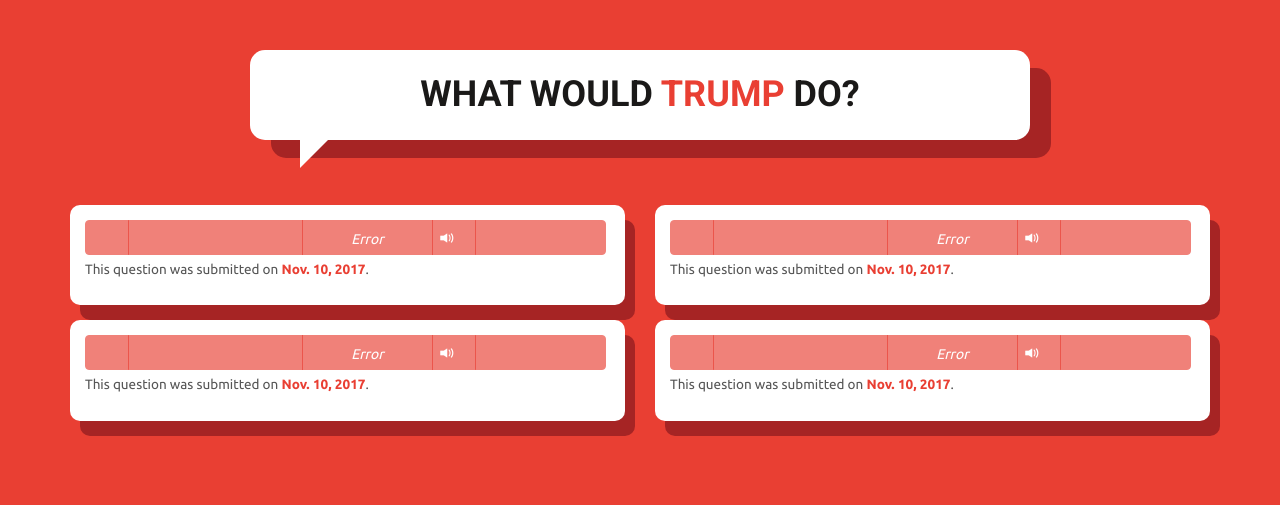
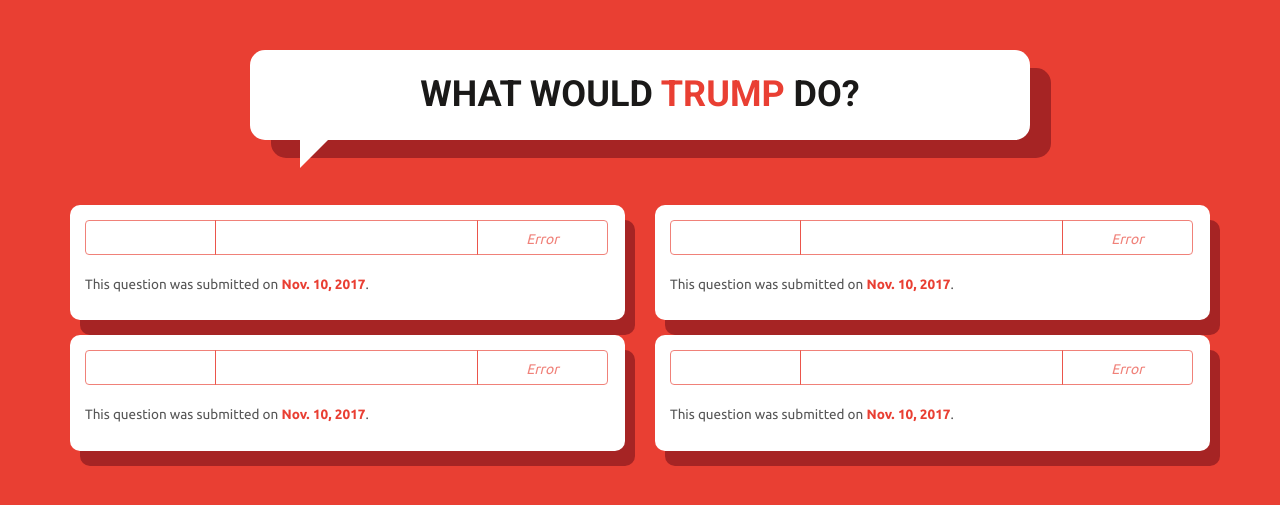
Before and after one commit to buzzfeed-openlab/speakeasy, a Flask app: page /browse in a window 1280 px wide. Shown: the top 505 px of the page. Run offline with Flask 2, Linux system fonts and the light colour scheme; some libraries are stand-ins or nearby versions.

Commit message:
added more styles

```diff
--- a/story_collector/static/custom.css
+++ b/story_collector/static/custom.css
@@ -176,29 +176,28 @@
 }
 
 .container-fluid.playa {
-    padding: 0px;
+    padding: 0px 0px 15px 0px;
 }
 
 .btn-group.center-block {
     padding: 0px;
 }
 
-.playbutton-container,
-.volume-up-container{
-    padding-right: 20px;
-    padding-left: 7px;
-}
 
 .btn-default {
-    color: #ffffff;
-    background-color: #e93f33;
+    color: #e93f33;
+    background-color: #fff;
     border-color: #e93f33;
 }
 
 .btn-default:hover,
 .btn-default:focus{
-  background-color:rgb(236, 109, 100);
-  border-color: rgb(236, 109, 100);
+  background-color:#ccc;
+  border-color: #e93f33;
+}
+
+button.btn.btn-default.col-xs-3 {
+    font-family: 'Ubuntu', helvetica, sans serif;
 }
 
 @media (max-width:845px){
```
Also changed, not shown: story_collector/static/audioplayer.js (+18 -18 lines).
